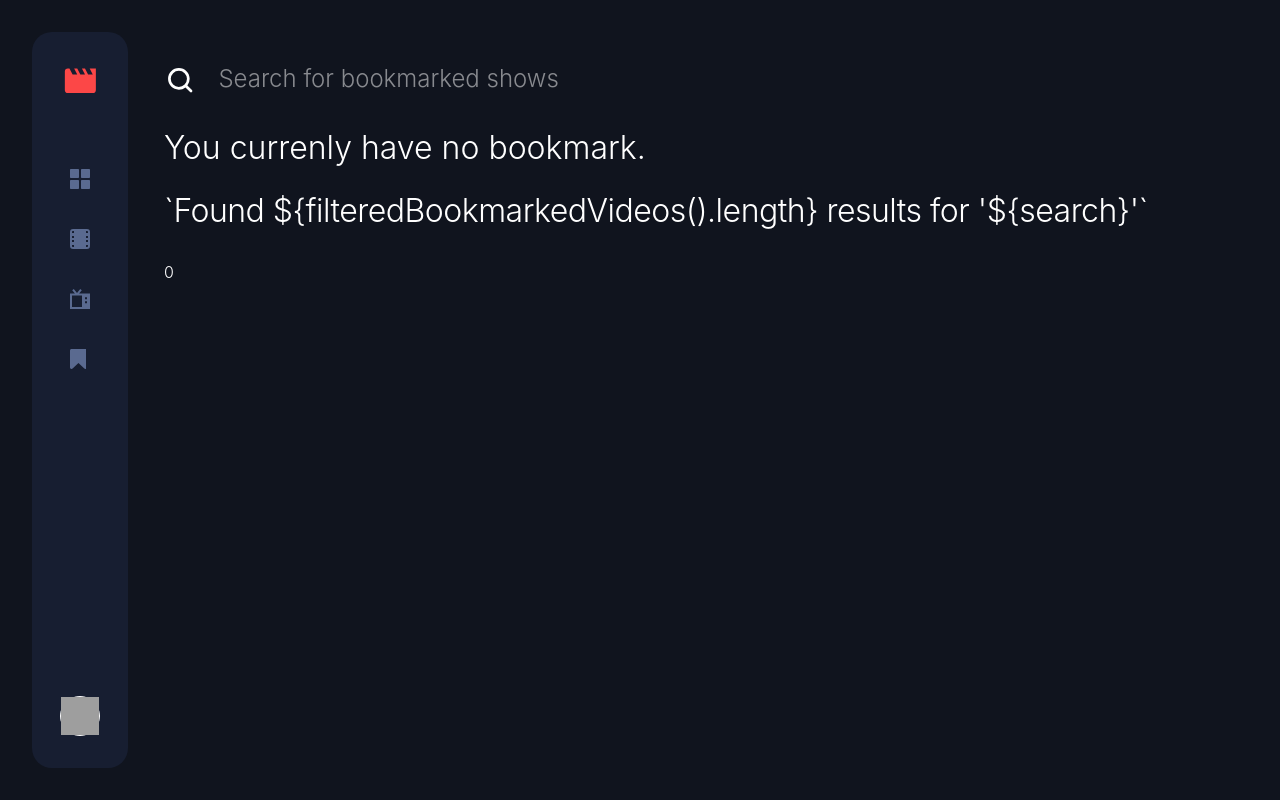
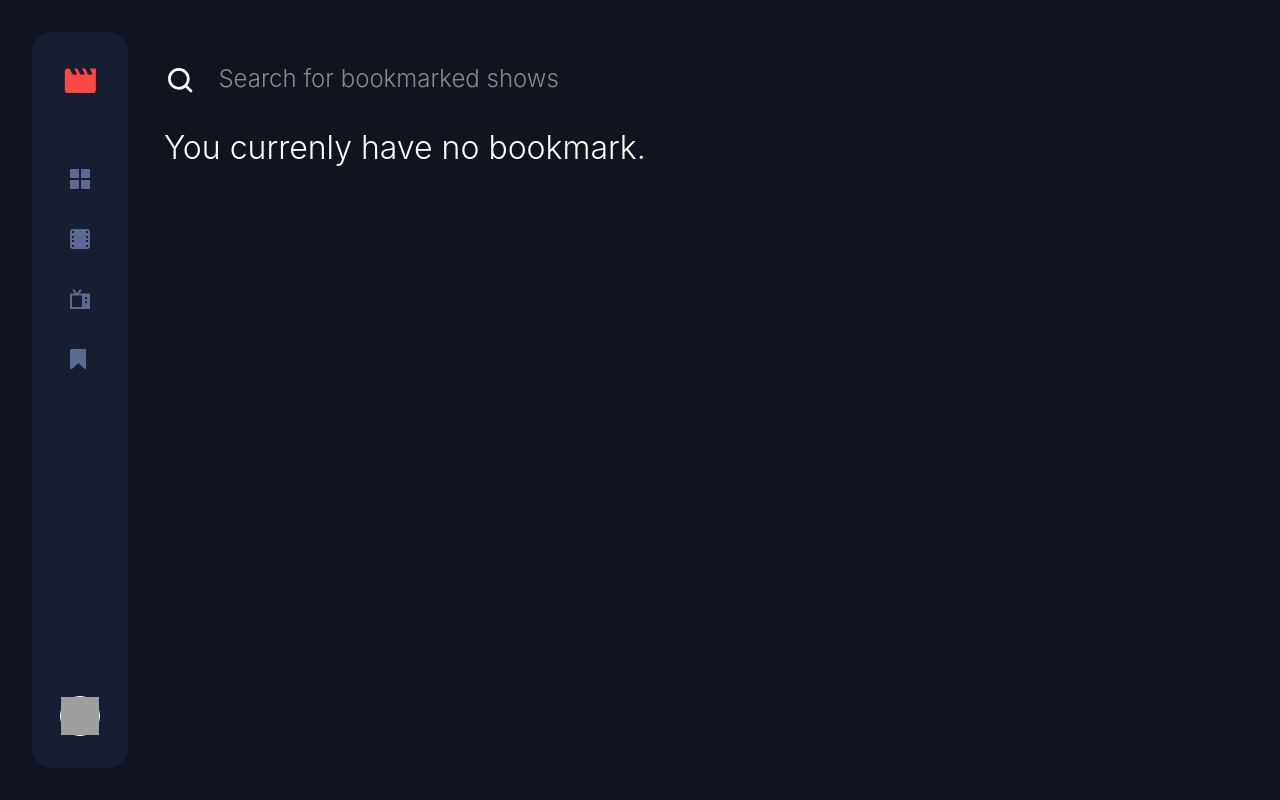
Before and after one commit to Soufianetyk1337/Entertainment-web-app, a React (Vite) app: page /bookmarks in a window 1280 px wide. Built offline with nearby package versions, Linux system fonts and the light colour scheme; grey boxes are pictures that could not be loaded.

Commit message:
Hiding Search resulsts if there is no seach value

```diff
--- a/src/components/Bookmark/Bookmark.jsx
+++ b/src/components/Bookmark/Bookmark.jsx
@@ -4,7 +4,7 @@ import VideoList from "@/components/Video/VideoList/VideoList";
 import { VideosContext } from "@/contexts/VideosContext";
 import "./Bookmark.scss";
 const Bookmark = () => {
-  const { getters } = useContext(VideosContext);
+  const { getters, search } = useContext(VideosContext);
   const { bookmarkedMovies, filteredBookmarkedVideos, bookmarkedSeries } =
     getters;
   return (
@@ -22,13 +22,14 @@ const Bookmark = () => {
             videos={bookmarkedMovies()}
           />
         )}
-        {bookmarkedSeries().length > 0 ? (
+        {bookmarkedSeries().length > 0 && (
           <VideoList
             className="bookmarked-tv-series"
             title="Bookmarked TV Series"
             videos={bookmarkedSeries()}
           />
-        ) : (
+        )}
+        {search && (
           <VideoList
             className="results"
             title="`Found ${filteredBookmarkedVideos().length} results for '${search}'`"
```
